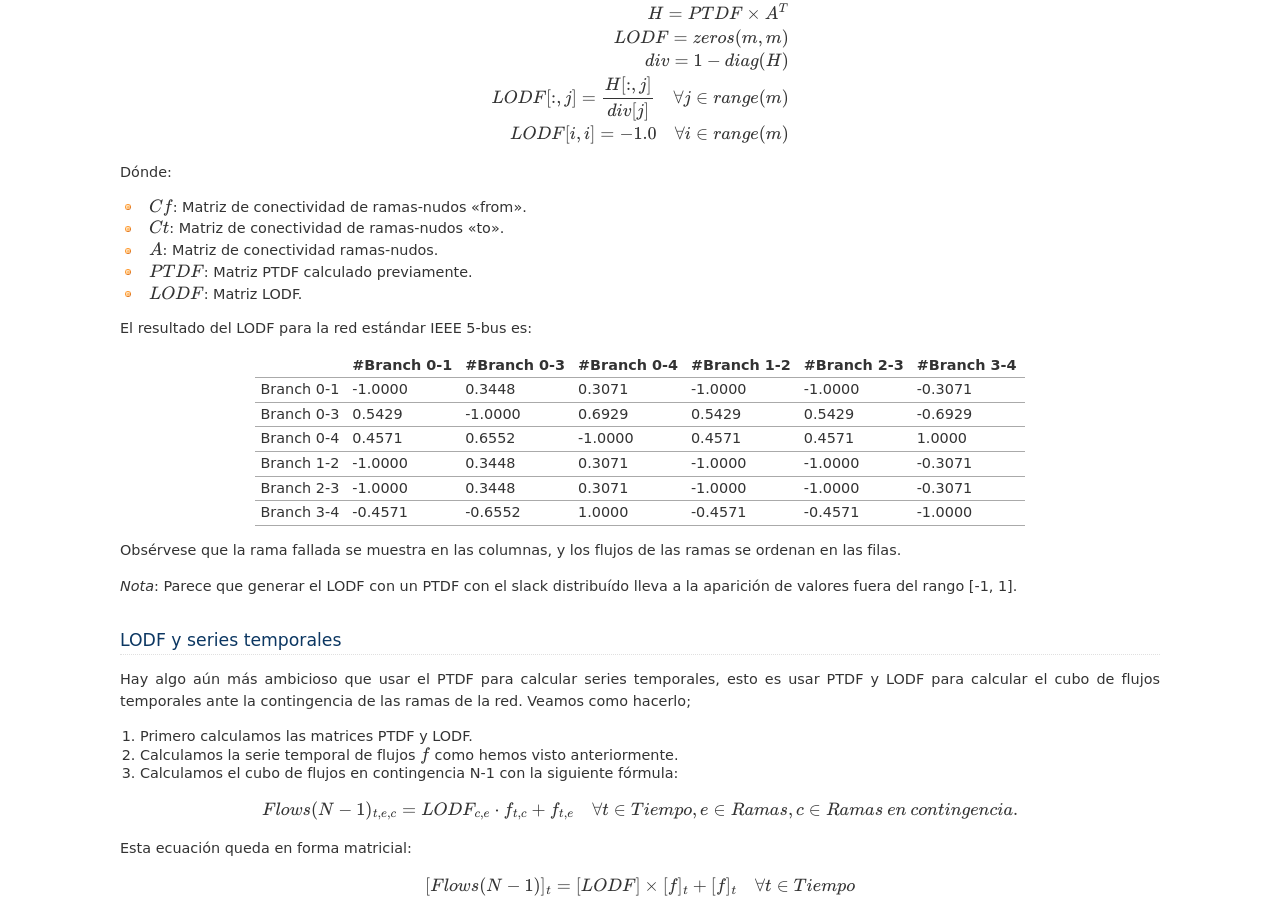
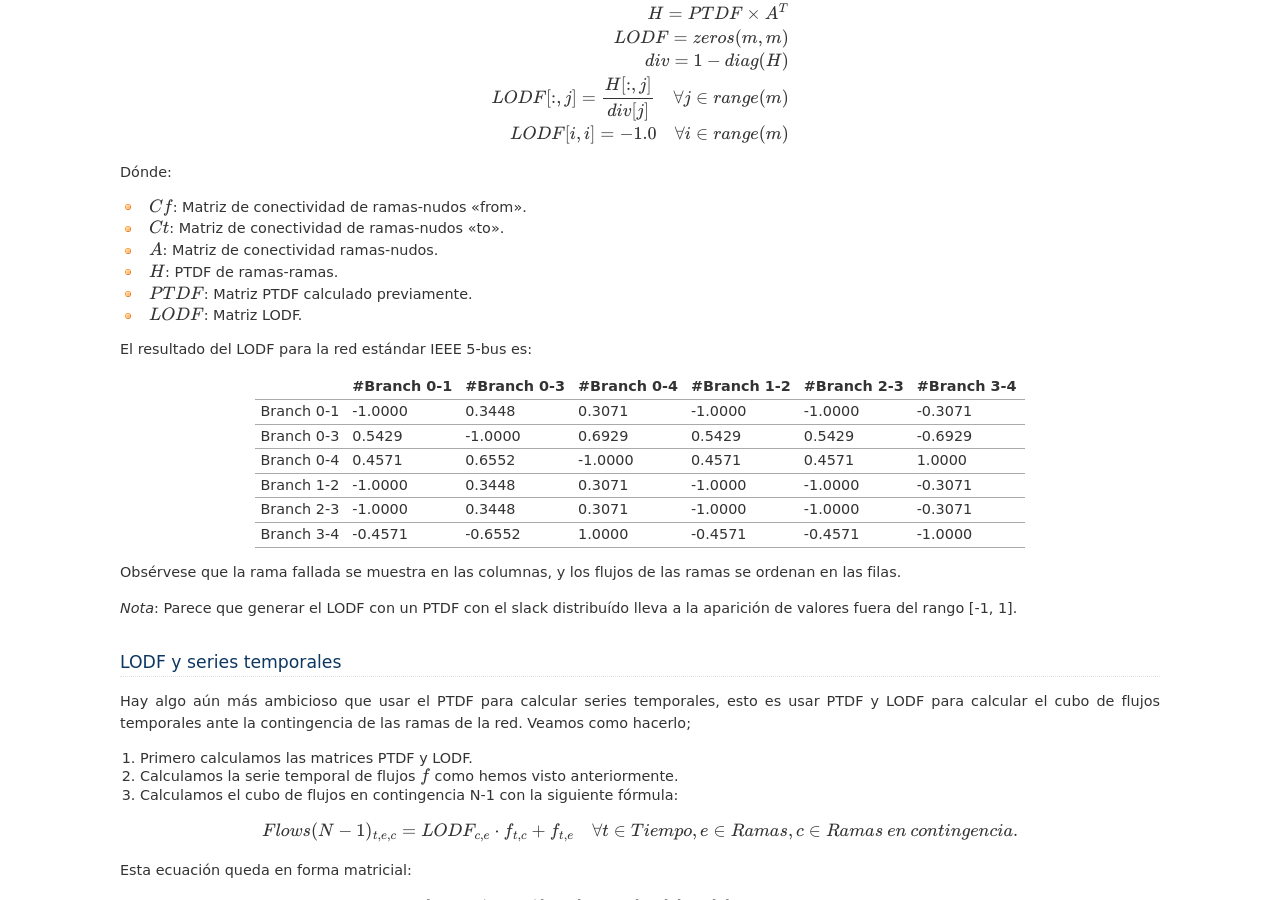
Before and after one commit to SanPen/ModeladoPractico, a Sphinx documentation site: the page built from doc/ptdf_otdf.rst, in a window 1280 px wide and 900 px high, scrolled down 3511 px. Built offline with Sphinx 7.4.7, drawn with Linux system fonts in a browser that asks for light colours.

Commit message:
typo fix

```diff
--- a/doc/ptdf_otdf.rst
+++ b/doc/ptdf_otdf.rst
@@ -240,6 +240,7 @@ Dónde:
 - :math:`Cf`: Matriz de conectividad de ramas-nudos "from".
 - :math:`Ct`: Matriz de conectividad de ramas-nudos "to".
 - :math:`A`: Matriz de conectividad ramas-nudos.
+- :math:`H`: PTDF de ramas-ramas.
 - :math:`PTDF`: Matriz PTDF calculado previamente.
 - :math:`LODF`: Matriz LODF.
 
```
